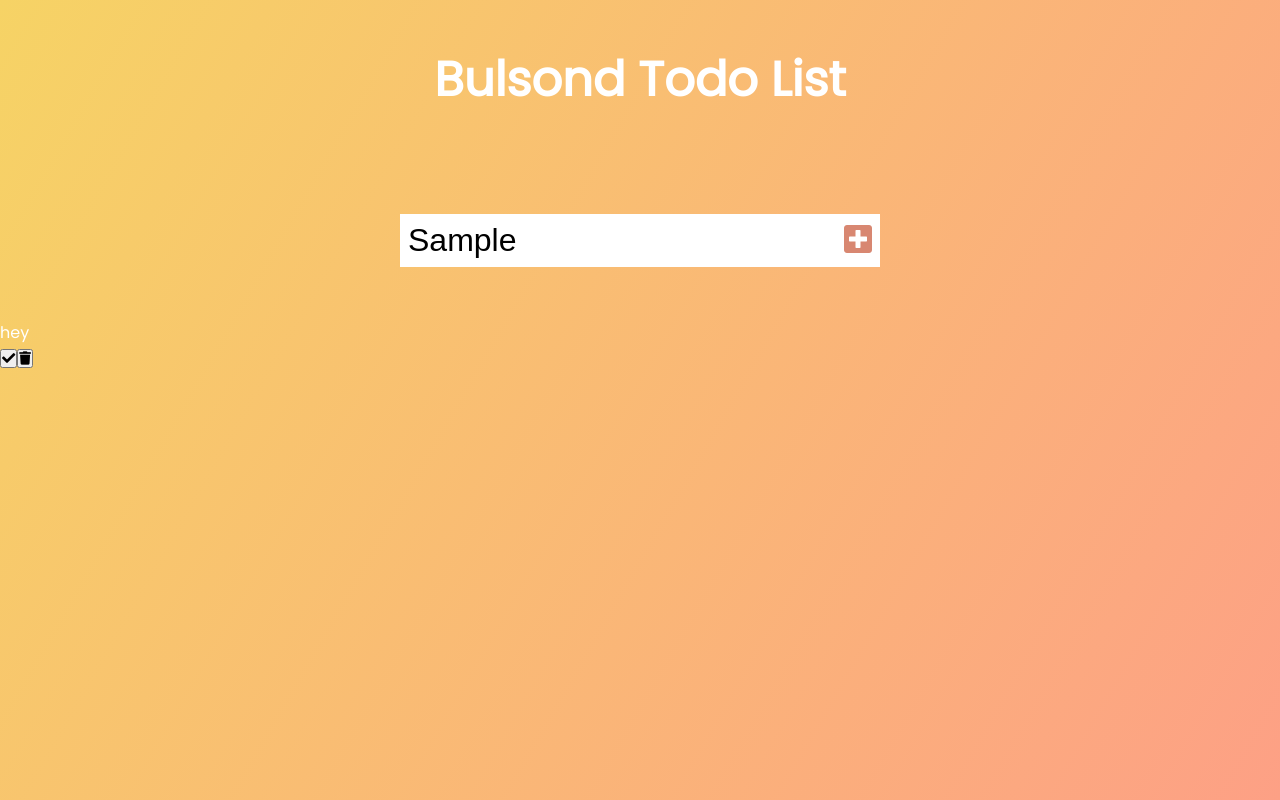
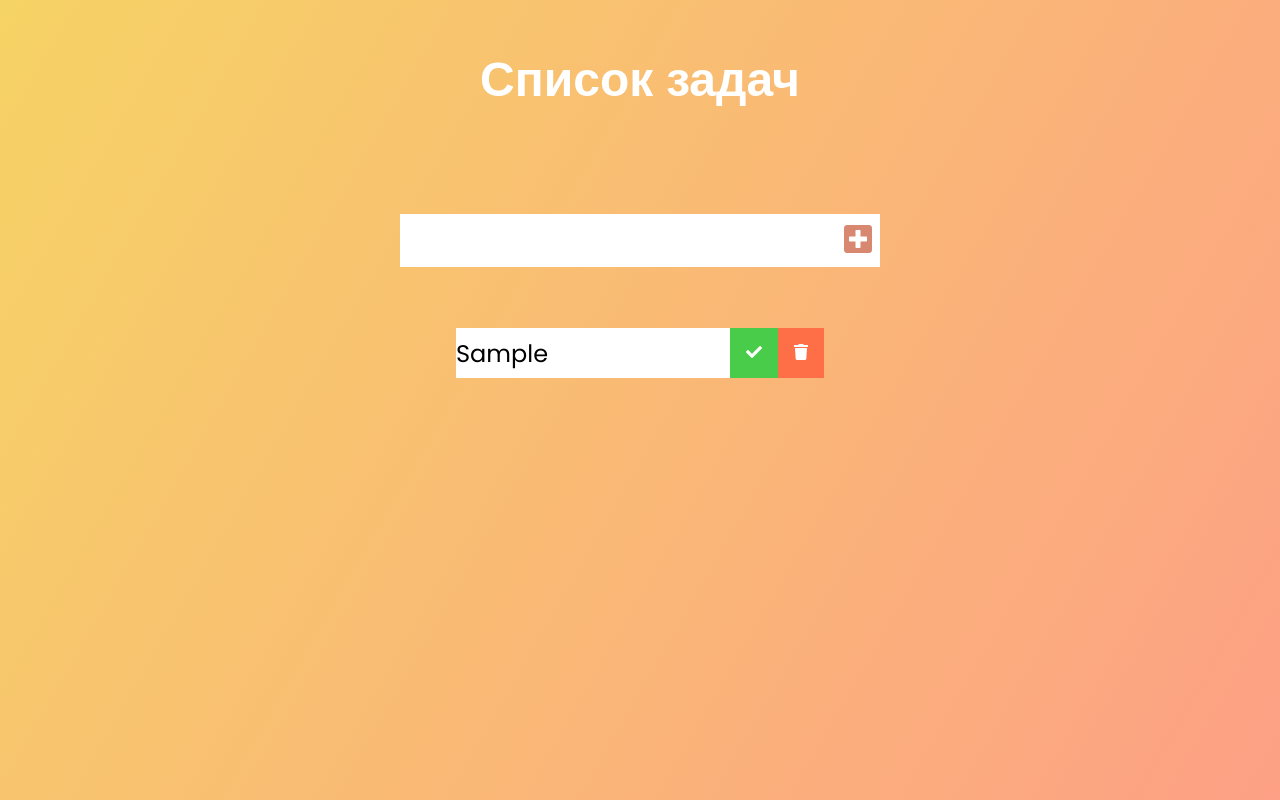
Before and after one commit to bulsond/JsSmallApps, a plain HTML site: page ToDoList/index.html in a window 1280 px wide. Both pictures are taken after typing "Sample" into the empty fields and a click on the button 858 px from the left and 240 px from the top of the page. Drawn offline with Linux system fonts and the light colour scheme.

Commit message:
ToDoList: отображение задач

```diff
--- a/ToDoList/app.js
+++ b/ToDoList/app.js
@@ -16,7 +16,8 @@ function addTodo(event) {
   todoDiv.classList.add('todo');
   //Create LI
   const newTodo = document.createElement('li');
-  newTodo.innerText = 'hey';
+  //TODO
+  newTodo.innerText = todoInput.value;
   newTodo.classList.add('todo-item');
   //CHECK MARK BUTTON
   const completedButton = document.createElement('button');
@@ -25,7 +26,7 @@ function addTodo(event) {
   //CHECK DELETE BUTTON
   const trashButton = document.createElement('button');
   trashButton.innerHTML = '<i class="fas fa-trash"></i>';
-  trashButton.classList.add('complete-btn');
+  trashButton.classList.add('trash-btn');
 
   //Insert all child elements
   todoDiv.appendChild(newTodo);
@@ -34,4 +35,6 @@ function addTodo(event) {
 
   //Append to list
   todoList.appendChild(todoDiv);
+  //Clear Todo INPUT Value
+  todoInput.value = '';
 }
--- a/ToDoList/index.html
+++ b/ToDoList/index.html
@@ -16,7 +16,7 @@
   </head>
   <body>
     <header>
-      <h1>Bulsond Todo List</h1>
+      <h1>Список задач</h1>
     </header>
     <form>
       <input type="text" class="todo-input" />
--- a/ToDoList/syle.css
+++ b/ToDoList/syle.css
@@ -42,3 +42,46 @@ form button:hover {
   background: #d88771;
   color: white;
 }
+
+.todo-container {
+  display: flex;
+  justify-content: center;
+  align-items: center;
+}
+
+.todo-list {
+  min-width: 30%;
+  list-style: none;
+}
+
+.todo {
+  margin: 0.5rem;
+  background: white;
+  color: black;
+  font-size: 1.5rem;
+  display: flex;
+  justify-content: space-between;
+  align-items: center;
+}
+
+.todo li {
+  flex: 1;
+}
+
+.trash-btn,
+.complete-btn {
+  background: #ff6f47;
+  color: white;
+  border: none;
+  padding: 1rem;
+  cursor: pointer;
+  font-size: 1rem;
+}
+
+.complete-btn {
+  background: rgb(73, 204, 73);
+}
+
+.todo-item {
+  padding: 0rem, 0.5rem;
+}
```
